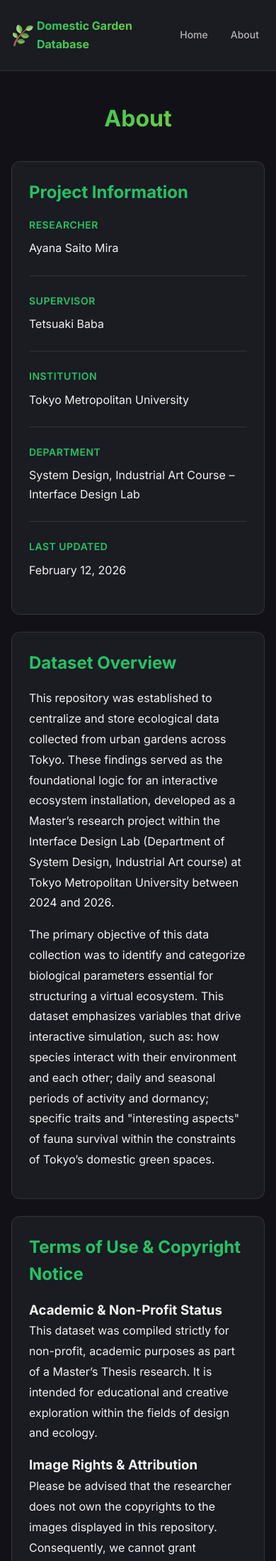
After one commit to rubensbraz/urban-garden-database, a FastAPI app: template app/templates/about.html in a window 390 px wide. The commit adds this page. Shown: the top 2199 px of the page at 71% size. Run offline with FastAPI, Linux system fonts and the light colour scheme; the template is opened without the code that fills it, so the values that code supplies are empty.

Commit message:
fix: new about page

```diff
--- a/app/static/css/style.css
+++ b/app/static/css/style.css
@@ -417,6 +417,23 @@ body {
     border: 2px solid var(--color-primary);
 }
 
+.credits-section {
+    text-align: center;
+}
+
+.developer-name {
+    font-size: 1.1em;
+    font-weight: var(--font-weight-bold);
+}
+
+.repo-link-container {
+    margin-top: var(--spacing-md);
+}
+
+.email-link-text {
+    font-size: inherit;
+}
+
 /* ═══ FOOTER ═══ */
 .site-footer {
     margin-top: var(--spacing-4xl);
@@ -450,7 +467,6 @@ body {
     color: var(--color-primary);
     text-decoration: none;
     font-weight: var(--font-weight-medium);
-    font-size: var(--font-size-small);
     transition: all var(--transition-normal);
 }
 
@@ -482,13 +498,6 @@ body {
 .email-link:hover {
     color: var(--color-primary-light);
     text-decoration: underline;
-}
-
-.back-link-container {
-    text-align: center;
-    margin-top: var(--spacing-3xl);
-    padding-top: var(--spacing-2xl);
-    border-top: 1px solid var(--color-border);
 }
 
 .back-link {
@@ -795,6 +804,7 @@ body {
 }
 
 /* ═══ RESPONSIVE DESIGN ═══ */
+/* Tablet and smaller (< 1024px) */
 @media (max-width: 1024px) {
     :root {
         --font-size-h1: 40px;
@@ -807,44 +817,129 @@ body {
     }
 }
 
+/* Tablet Portrait and Mobile (< 768px) - SWITCH TO GRID LAYOUT */
 @media (max-width: 768px) {
     :root {
         --font-size-h1: 32px;
         --font-size-h2: 24px;
-        --container-padding: var(--spacing-md);
+        --container-padding: var(--spacing-sm);
     }
 
+    /* Reset Header */
+    .header-container {
+        padding: 0 var(--spacing-md);
+    }
+
+    .site-nav {
+        gap: var(--spacing-md);
+    }
+
+    .nav-link {
+        padding: var(--spacing-xs) var(--spacing-sm);
+        font-size: var(--font-size-small);
+    }
+
+    /* Filters scroll horizontally on mobile */
     .filter-bar {
         gap: var(--spacing-sm);
+        justify-content: flex-start;
+        overflow-x: auto;
+        padding-bottom: var(--spacing-md);
+        -webkit-overflow-scrolling: touch;
+        flex-wrap: nowrap;
     }
 
     .filter-btn {
         padding: var(--spacing-sm) var(--spacing-lg);
         font-size: var(--font-size-small);
+        white-space: nowrap;
+        flex-shrink: 0;
     }
 
+    /* Grid Layout for Mobile (replaces scattered layout) */
     .scattered-grid {
-        min-height: 2200px;
+        position: static !important;
+        display: grid;
+        grid-template-columns: repeat(auto-fill, minmax(160px, 1fr));
+        gap: var(--spacing-md);
+        min-height: auto !important;
+        margin-bottom: var(--spacing-xl);
+    }
+
+    .scattered-item {
+        position: relative !important;
+        top: auto !important;
+        left: auto !important;
+        transform: none !important;
+        width: 100% !important;
+        height: auto !important;
+        display: block !important;
+        margin: 0 !important;
+        opacity: 1 !important;
+        animation: none !important;
     }
 
     .scattered-item:not(.text-only) {
-        width: 200px;
-        height: 200px;
+        width: 100% !important;
+        height: auto !important;
+        aspect-ratio: 1/1;
     }
 
+    /* Text-only items on mobile */
+    .scattered-item.text-only {
+        min-width: 100%;
+        max-width: 100%;
+        padding: var(--spacing-md);
+        min-height: 100px;
+        display: flex;
+        flex-direction: column;
+        justify-content: center;
+        align-items: center;
+    }
+
+    /* Detail Page Mobile */
     .detail-images {
         grid-template-columns: 1fr;
-        padding: var(--spacing-lg);
+        padding: var(--spacing-md);
+        gap: var(--spacing-md);
     }
 
     .detail-image img {
         height: 300px;
     }
 
+    .detail-content {
+        padding: var(--spacing-md);
+    }
+
+    /* Reduce container padding on mobile */
+    .detail-container {
+        padding: var(--spacing-md);
+    }
+
+    /* Better About page spacing on mobile */
+    .about-section {
+        padding: var(--spacing-lg);
+        margin-bottom: var(--spacing-lg);
+    }
+
+    .about-section h2 {
+        font-size: 24px;
+        margin-bottom: var(--spacing-md);
+    }
+
+    .about-list li {
+        padding-left: var(--spacing-lg);
+    }
+
+    /* Lightbox Mobile */
     .lightbox-controls {
         bottom: var(--spacing-lg);
         padding: var(--spacing-sm) var(--spacing-lg);
         gap: var(--spacing-sm);
+        flex-wrap: wrap;
+        width: 90%;
+        justify-content: center;
     }
 
     .lightbox-controls button {
@@ -854,52 +949,43 @@ body {
     }
 
     .lightbox-close {
-        width: 44px;
-        height: 44px;
-        font-size: 28px;
+        width: 40px;
+        height: 40px;
+        font-size: 24px;
+        top: var(--spacing-md);
+        right: var(--spacing-md);
     }
 }
 
+/* Mobile Small (< 480px) */
 @media (max-width: 480px) {
     :root {
         --font-size-h1: 28px;
+    }
+
+    .header-title {
+        font-size: 32px;
     }
 
     .header {
         padding: var(--spacing-xl) 0 var(--spacing-lg);
     }
 
+    /* 2 columns on small mobile, looks better than 1 big column */
     .scattered-grid {
-        min-height: 2200px;
+        grid-template-columns: repeat(2, 1fr);
+        gap: var(--spacing-sm);
     }
 
-    .scattered-item:not(.text-only) {
-        width: 160px;
-        height: 160px;
+    .logo-text {
+        font-size: 16px;
     }
 
-    .scattered-item.text-only {
-        min-width: 150px;
-        max-width: 200px;
-        padding: var(--spacing-md) var(--spacing-lg);
+    .site-logo {
+        gap: var(--spacing-xs);
     }
 
-    .scattered-item-title {
-        font-size: var(--font-size-base);
-    }
-
-    /* Header responsive */
-    .logo-text {
-        font-size: var(--font-size-base);
-    }
-
-    .site-nav {
-        gap: var(--spacing-md);
-
-
-        .nav-link {
-            padding: var(--spacing-xs) var(--spacing-sm);
-            font-size: var(--font-size-small);
-        }
+    .detail-image img {
+        height: 250px;
     }
 }
--- a/app/static/js/main.js
+++ b/app/static/js/main.js
@@ -43,11 +43,28 @@ const CATEGORY_MAPPING = {
 /**
  * Initialize scattered layout with random positions.
  * Calculates optimal grid height and places items to minimize overlap.
+ * On mobile/tablet (< 768px), it disables random positioning to allow CSS grid layout.
  */
 function initScatteredLayout() {
     const grid = document.getElementById(CONFIG.GRID_ID);
     if (!grid) {
         console.error('Grid element not found:', CONFIG.GRID_ID);
+        return;
+    }
+
+    // Check if we are on mobile/tablet
+    if (window.innerWidth < 768) {
+        // Reset styles for mobile layout
+        grid.style.minHeight = '';
+        Array.from(grid.children).forEach(item => {
+            item.style.position = '';
+            item.style.left = '';
+            item.style.top = '';
+            item.style.transform = '';
+            item.style.opacity = '';
+            item.style.animation = '';
+        });
+        console.log('Mobile view detected: Scattered layout disabled');
         return;
     }
 
@@ -65,6 +82,9 @@ function initScatteredLayout() {
     const occupiedSpaces = [];
 
     items.forEach((item, index) => {
+        // Ensure standard positioning for desktop
+        item.style.position = 'absolute';
+
         const isTextOnly = item.classList.contains('text-only');
         const itemWidth = isTextOnly ? CONFIG.ITEM.WIDTH_TEXT : CONFIG.ITEM.WIDTH_STANDARD;
         const itemHeight = isTextOnly ? CONFIG.ITEM.HEIGHT_TEXT : CONFIG.ITEM.HEIGHT_STANDARD;
@@ -127,7 +147,7 @@ function initScatteredLayout() {
         makeDraggable(item);
     });
 
-    console.log(`Initialized layout for ${items.length} items`);
+    console.log(`Initialized scattered layout for ${items.length} items`);
 }
 
 /**
--- /dev/null
+++ b/app/templates/about.html
@@ -0,0 +1,86 @@
+{% extends "base.html" %}
+
+{% block title %}About - Domestic Garden Database{% endblock %}
+
+{% block content %}
+<div class="container detail-container">
+    <header class="header">
+        <h1 class="header-title">About</h1>
+    </header>
+
+    <div class="about-section">
+        <h2>Project Information</h2>
+        <div class="detail-fields">
+            <div class="detail-field">
+                <div class="detail-field-label">Researcher</div>
+                <div class="detail-field-value">Ayana Saito Mira</div>
+            </div>
+            <div class="detail-field">
+                <div class="detail-field-label">Supervisor</div>
+                <div class="detail-field-value">Tetsuaki Baba</div>
+            </div>
+            <div class="detail-field">
+                <div class="detail-field-label">Institution</div>
+                <div class="detail-field-value">Tokyo Metropolitan University</div>
+            </div>
+            <div class="detail-field">
+                <div class="detail-field-label">Department</div>
+                <div class="detail-field-value">System Design, Industrial Art Course – Interface Design Lab</div>
+            </div>
+            <div class="detail-field">
+                <div class="detail-field-label">Last Updated</div>
+                <div class="detail-field-value">February 12, 2026</div>
+            </div>
+        </div>
+    </div>
+
+    <div class="about-section">
+        <h2>Dataset Overview</h2>
+        <p>
+            This repository was established to centralize and store ecological data collected from urban gardens across Tokyo. These findings served as the foundational logic for an interactive ecosystem installation, developed as a Master’s research project within the Interface Design Lab (Department of System Design, Industrial Art course) at Tokyo Metropolitan University between 2024 and 2026.
+        </p>
+        <p>
+            The primary objective of this data collection was to identify and categorize biological parameters essential for structuring a virtual ecosystem. This dataset emphasizes variables that drive interactive simulation, such as: how species interact with their environment and each other; daily and seasonal periods of activity and dormancy; specific traits and "interesting aspects" of fauna survival within the constraints of Tokyo’s domestic green spaces.
+        </p>
+    </div>
+
+    <div class="about-section">
+        <h2>Terms of Use & Copyright Notice</h2>
+
+        <h3>Academic & Non-Profit Status</h3>
+        <p>
+            This dataset was compiled strictly for non-profit, academic purposes as part of a Master’s Thesis research. It is intended for educational and creative exploration within the fields of design and ecology.
+        </p>
+
+        <h3>Image Rights & Attribution</h3>
+        <p>
+            Please be advised that the researcher does not own the copyrights to the images displayed in this repository. Consequently, we cannot grant permissions or transfer rights for the reuse, distribution, or commercial application of these images.
+        </p>
+
+        <h3>Takedown Policy</h3>
+        <p>
+            We respect the intellectual property of all creators. If you are the legal owner of any image used in this dataset and wish for it to be removed, please contact the researcher at <a href="mailto:contato@ayanasaitomira.com" class="email-link email-link-text">contato@ayanasaitomira.com</a>. We will process your request and remove the content immediately upon notification.
+        </p>
+
+        <h3>Data Usage</h3>
+        <p>
+            The textual data, biological observations, and research findings (excluding images) are available for non-commercial use. If you use this data for a project, academic reference is appreciated.
+        </p>
+
+        <h3>Contact & Collaboration</h3>
+        <p>
+            For any questions regarding the methodology, data accuracy, or potential collaborations, please reach out to the researcher directly at: <a href="mailto:contato@ayanasaitomira.com" class="email-link email-link-text">contato@ayanasaitomira.com</a>
+        </p>
+    </div>
+
+    <div class="about-section highlight-section credits-section">
+        <h2>Credits</h2>
+        <p>
+            Website developed by <a href="https://rubensbraz.com/" target="_blank" class="footer-link developer-name">Rubens Braz</a>
+        </p>
+        <p class="repo-link-container">
+            Open Source Code: <a href="https://github.com/rubensbraz/domestic_garden_database" target="_blank" class="footer-link">GitHub Repository</a>
+        </p>
+    </div>
+</div>
+{% endblock %}
--- a/app/templates/base.html
+++ b/app/templates/base.html
@@ -5,6 +5,7 @@
     <meta name="keywords" content="domestic garden, Japanese garden, flora, fauna, plants, animals, biodiversity, garden database, horticulture, wildlife, garden objects">
     <meta name="author" content="Domestic Garden Database">
     <meta name="robots" content="index, follow">
+    <meta name="viewport" content="width=device-width, initial-scale=1.0">
 
     <!-- Open Graph / Facebook -->
     <meta property="og:type" content="website">
@@ -56,7 +57,7 @@
             </a>
             <nav class="site-nav">
                 <a href="/" class="nav-link">Home</a>
-                <a href="/about-images" class="nav-link">About Images</a>
+                <a href="/about" class="nav-link">About</a>
             </nav>
         </div>
     </header>
@@ -71,9 +72,11 @@
         <div class="footer-content">
             <p class="footer-text">© 2026 Domestic Garden Database - Educational Project</p>
             <div class="footer-links">
-                <a href="/about-images" class="footer-link">About Images & Copyright</a>
+                <a href="/about" class="footer-link">About & Copyright</a>
                 <span class="footer-separator">•</span>
                 <a href="mailto:contato@ayanasaitomira.com" class="footer-link">Contact</a>
+                <span class="footer-separator">•</span>
+                <a href="https://github.com/rubensbraz/domestic_garden_database" target="_blank" class="footer-link">GitHub</a>
             </div>
         </div>
     </footer>
```
Also changed, not shown: app/routers/pages.py (+5 -5 lines), app/templates/about_images.html (deleted, +0 -97 lines), scripts/import_data.py (+46 -19 lines).
